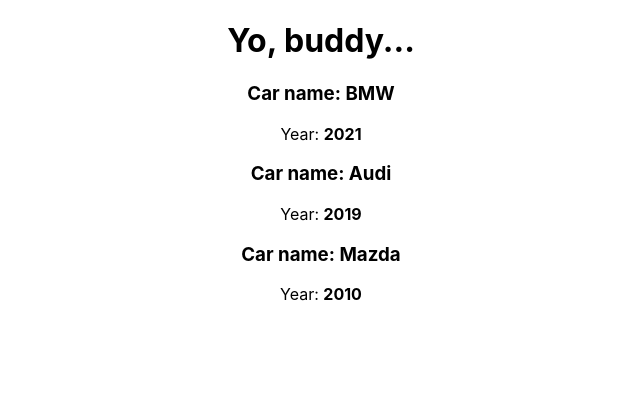
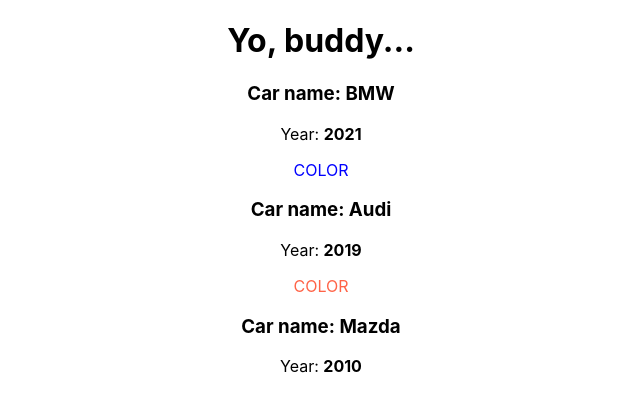
Before and after one commit to asovacloud/pikadu, a React (Create React App) app: page / in a window 1280 px wide. Shown: the top 412 px of the page, without its empty margins (319-959 px from the left). Built offline with nearby package versions, Linux system fonts and the light colour scheme.

Commit message:
Send children

```diff
--- a/src/App.js
+++ b/src/App.js
@@ -11,8 +11,12 @@
     <div style={divStyle}>
       <h1>Yo, buddy...</h1>
 
-      <Car name={'BMW'} year={2021} />
-      <Car name={'Audi'} year={2019} />
+      <Car name={'BMW'} year={2021}>
+        <p style={{color: 'blue'}}>COLOR</p>
+      </Car>
+      <Car name={'Audi'} year={2019}>
+        <p style={{color: 'tomato'}}>COLOR</p>
+      </Car>
       <Car name={'Mazda'} year={2010} />
     </div>
   );
--- a/src/Car/Car.js
+++ b/src/Car/Car.js
@@ -1,9 +1,10 @@
 import React from 'react';
 
 // eslint-disable-next-line
-export default ({name, year}) => (
+export default ({name, year, children}) => (
   <div>
     <h3>Car name: {name}</h3>
     <p>Year: <strong>{year}</strong></p>
+    { children }
   </div>
 )
```
